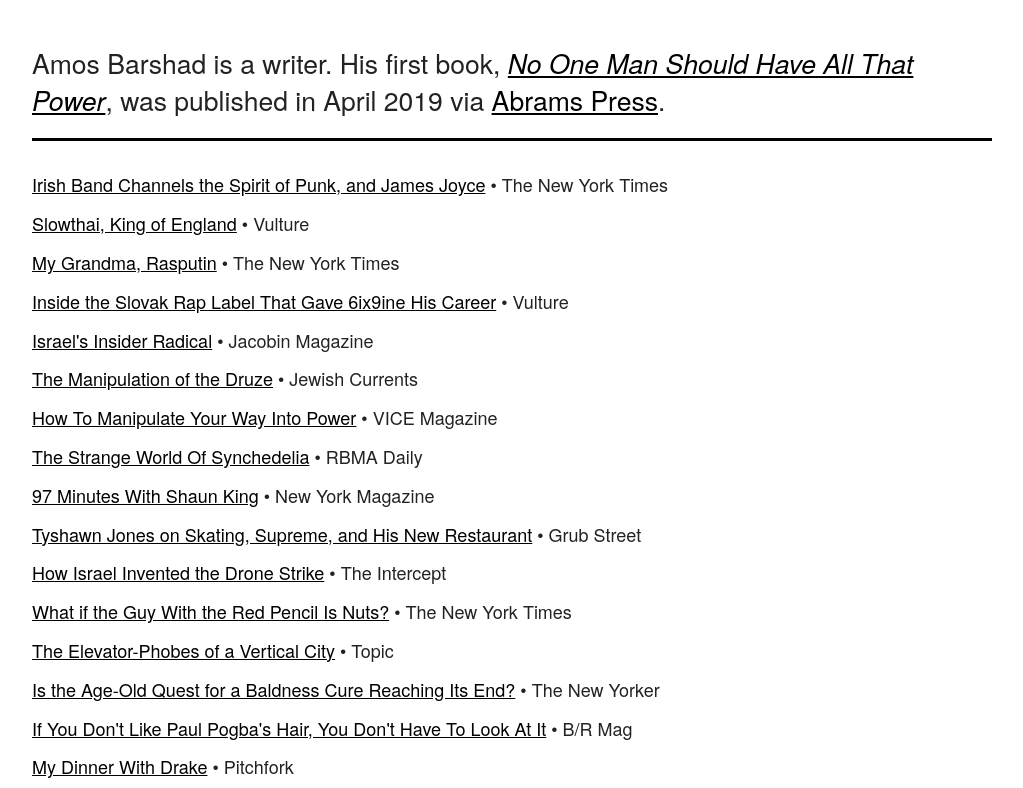
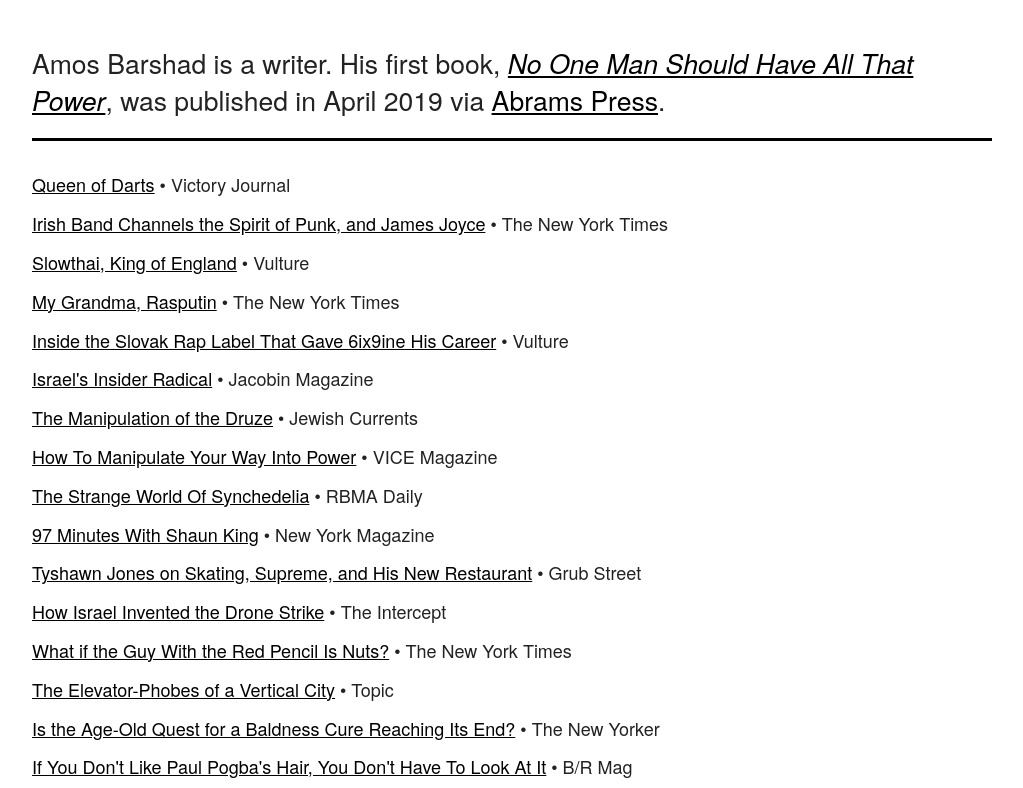
Before and after one commit to amosbarshad/amosbarshad.github.io, a plain HTML site: page work.html in a window 1280 px wide. Shown: the top 788 px of the page, without its empty margins (128-1151 px from the left). Drawn offline with Linux system fonts and the light colour scheme.

Commit message:
add victory journal

```diff
--- a/work.html
+++ b/work.html
@@ -31,6 +31,9 @@
     <div class='row'>
       <div class='twelve columns work' style="margin-top: 2%">
         <ul>
+          <li>
+            <p class="work"><a class="amos" href="https://victoryjournal.com/stories/queen-of-darts/" target="_blank">Queen of Darts</a> • Victory Journal</p>
+          </li>
            <li>
             <p class="work"><a class="amos" href="https://www.nytimes.com/2019/07/31/arts/music/fontaines-dc.html" target="_blank">Irish Band Channels the Spirit of Punk, and James Joyce</a> • The New York Times</p>
           </li>
```
